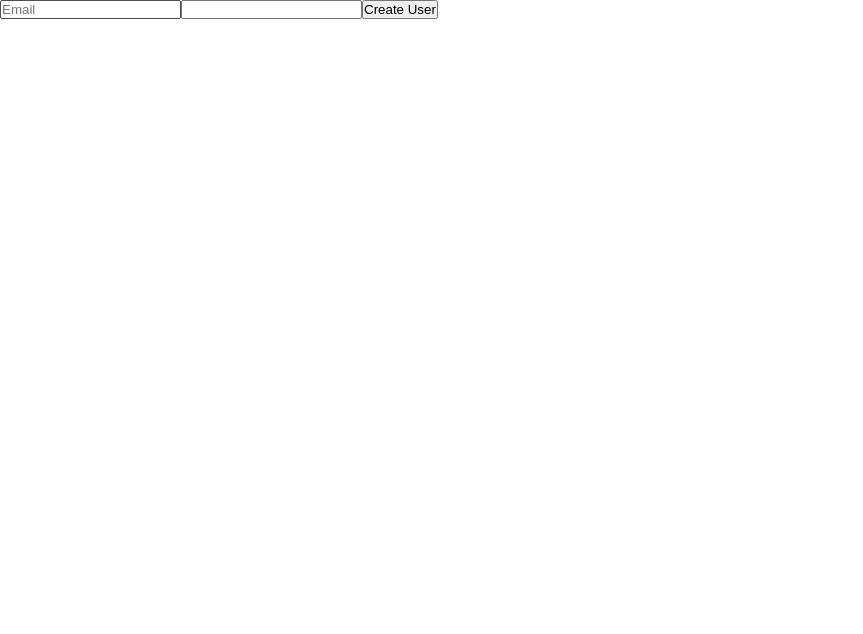
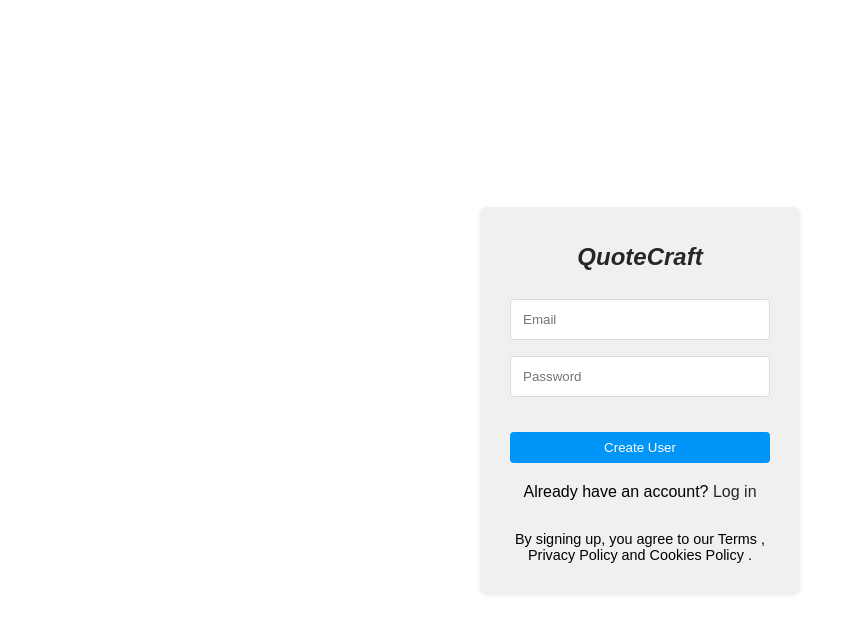
Before and after one commit to Saxyamdh/Quote-generator, a React (Vite) app: page /register in a window 1280 px wide. Shown: the top 634 px of the page, without its empty margins (0-863 px from the left). Built offline with nearby package versions, Linux system fonts and the light colour scheme.

Commit message:
Authenticated

```diff
--- /dev/null
+++ b/src/pages/Signup/login.css
@@ -0,0 +1,56 @@
+arent-container {
+    display: flex;
+    justify-content: center;
+    align-items: center;
+    height: 100vh;
+    font-family: 'Encode Sans Semi Condensed', sans-serif;
+  }
+
+  h1 {
+    margin-top: 1rem;
+    margin-bottom: 1rem;
+    font-family: 'Julius Sans One', sans-serif;
+  }
+
+  .login-form {
+    background-color: #f0f0f0;
+    border-radius: 8px;
+    box-shadow: 0 2px 4px rgba(0, 0, 0, 0.1);
+    padding: 20px;
+    width: 300px;
+    position: absolute;
+    top: 50%;
+    left: 50%;
+    transform: translate(-50%, -50%);
+    height: 400px;
+  }
+
+  .Login {
+    display: flex;
+    flex-direction: column;
+    margin-top: 5px;
+  }
+
+  input {
+    padding: 5px;
+    margin-top: 0.1rem;
+    margin-bottom: 30px;
+    border: 1px solid #ccc;
+    border-radius: 4px;
+  }
+
+  button {
+    padding: 8px 16px;
+    margin-top: 20px;
+    background-color: #0095f6; /* tara register.css bata change garesi change huncha*/
+    color: #fff;
+    border: none;
+    border-radius: 4px;
+    cursor: pointer;
+  }
+
+  .p {
+    margin-top: 35px;
+    text-align: center;
+    font-size: 0.9rem;
+  }
--- a/src/pages/Signup/login.jsx
+++ b/src/pages/Signup/login.jsx
@@ -3,6 +3,7 @@ import { useEffect, useState } from "react";
 import {  signInWithEmailAndPassword } from "firebase/auth";
 import { auth } from "../../firebase";
 import { useNavigate } from "react-router-dom";
+import "./login.css";
 
 const Login= () =>{
    const [email,setEmail] = useState("")
@@ -27,10 +28,13 @@ const Login= () =>{
                 navigate('/')
             }
         })
-    })
-
+    },[])
+    const createAccount=()=>{
+        navigate('/register')
+    }
     return(
         <div className="login-form">
+            <h1> QuoteCraft </h1>
             <form className="Login" onSubmit={signIn}>
                 <input
                 type="email"
@@ -46,10 +50,14 @@ const Login= () =>{
                 />
                 <button>Login</button>
             </form>
-            <p>Don`t Have an Account? Sign up</p>
+
+            <p className="p">
+              Don&apos;t Have an Account?  <a href="#" onClick={createAccount}> Sign up  </a>
+            </p>
+
         </div>
 
     )
 }
 
-export default Login
+export default Login;
--- /dev/null
+++ b/src/pages/Signup/register.css
@@ -0,0 +1,61 @@
+.register-card-container {
+    display: flex;
+    justify-content: center;
+    align-items: center;
+    height: 100vh;
+   /*font-family: 'Encode Sans Semi Condensed', sans-serif;*/
+  }
+
+  .register-card {
+    background-color: #f0f0f0;
+    border-radius: 8px;
+    box-shadow: 0 2px 4px rgba(0, 0, 0, 0.1);
+    padding: 30px;
+    width: 320px;
+  }
+
+  .register-card h1 {
+    font-size: 24px;
+    font-weight: bold;
+    margin-bottom: 20px;
+    color: #262626;
+    font-family: 'Julius Sans One', sans-serif;
+  }
+
+  .register-form {
+    display: flex;
+    flex-direction: column;
+  }
+
+  input {
+    padding: 12px;
+    margin-bottom: 15px;
+    border: 1px solid #dbdbdb;
+    border-radius: 3px;
+  }
+
+  button {
+    padding: 8px 16px;
+    background-color: #0095f6;
+    color: #fff;
+    border: none;
+    border-radius: 4px;
+    cursor: pointer;
+  }
+
+  .register-link {
+    margin-top: 20px;
+    text-align: center;
+    font-family: 'Nunito Sans', sans-serif;
+  }
+
+  .register-link a {
+    color: #262626;
+    text-decoration: none;
+  }
+
+  .p2{
+    margin-top: 30px;
+    text-align: center;
+    font-size: 0.90rem;
+  }
--- a/src/pages/Signup/register.jsx
+++ b/src/pages/Signup/register.jsx
@@ -1,11 +1,14 @@
 import { createUserWithEmailAndPassword } from "firebase/auth";
 import { useState } from "react";
 import { auth } from "../../firebase";
+import "./register.css";
+import { useNavigate } from "react-router-dom";
 
 
 const Register =() =>{
     const [registerUser,setRegisterUser]= useState("")
     const [newPassword,setNewPassword]=useState("")
+    const navigate=useNavigate()
 
     const createUser=(e)=>{
         e.preventDefault()
@@ -17,25 +20,41 @@ const Register =() =>{
             console.log(error);
         })
     }
-
-    return(
-        <>
-        <form className="Register-form" onSubmit={createUser}>
-            <input type="email"
+    const SignIn =()=>{
+        navigate('/login')
+    }
+    return (
+        <div className="register-card-container">
+          <div className="register-card">
+            <h1>QuoteCraft</h1>
+            <form className="register-form" onSubmit={createUser}>
+              <input
+                type="email"
                 onChange={(e) => setRegisterUser(e.target.value)}
                 value={registerUser}
                 placeholder="Email"
               />
               <input
+                type="password"
                 onChange={(e) => setNewPassword(e.target.value)}
                 value={newPassword}
-            type="password"
+                placeholder="Password"
               />
-    <button type="Submit">Create User</button>
+              <button type="submit">Create User</button>
             </form>
-        {console.log(registerUser)}
-        </>
-    )
-}
 
-export default Register
+            <div className="register-link">
+              <p>
+                Already have an account? <a href="#" onClick={SignIn}> Log in </a>
+              </p>
+
+              <p className="p2">
+                By signing up, you agree to our Terms , Privacy Policy and Cookies Policy .
+            </p>
+            </div>
+          </div>
+        </div>
+      );
+    };
+
+    export default Register;
--- a/src/pages/homepage/Main/Homepage.css
+++ b/src/pages/homepage/Main/Homepage.css
@@ -85,6 +85,7 @@
     padding-left:3px ;
     text-align: center;
     margin-right: 340px;
+    margin-bottom: 5px;
   }
 
   .SelectContainer {
@@ -113,3 +114,18 @@
     width: 140px;
     text-align: center;
   }
+.signIn{
+  position: absolute;
+  right: 10px;
+  top: 0px;
+  border-radius: 10px;
+  width: 100px;
+  height: 50px;
+  background-color: rgb(7, 1, 94);
+  opacity: 0.5;
+ }
+ .signIn:hover{
+  background-color: #007bff ;
+  transition:0.5s ease-in-out;
+  opacity: 1;
+ }
--- a/src/pages/homepage/Main/Homepage.jsx
+++ b/src/pages/homepage/Main/Homepage.jsx
@@ -1,15 +1,22 @@
-import { useState } from "react";
+import { useEffect, useState } from "react";
 import TodoList from "../components/To-do-List/Todo";
 import Quotes from "../components/To-do-List/Quotes";
 import Clock from "../components/To-do-List/clock";
 import './Homepage.css'
-//import { signOut } from "firebase/auth";
+import { signOut } from "firebase/auth";
+import { auth } from "../../../firebase";
+import { useNavigate } from "react-router-dom";
 
 
 const Home =()=>{
+  const [userStatus,setUserStatus]=useState(false)
+  const [genre,setGenre]=useState("")
+  const [temp, setTemp] = useState(0)
+  const [showForm,setShowForm]= useState(false)
+  const [index,setIndex] =useState(0)
+  const navigate =useNavigate()
 
-   const [index,setIndex] =useState(0)
-   const Genre=[
+  const Genre=[
     "age",
     "alone",
     "amazing",
@@ -79,7 +86,7 @@ const Home =()=>{
     "success"
    ]
 
-   const imageUrls=[
+  const imageUrls=[
     '../src/assets/1.jpeg',
     'src/assets/2.jpeg',
     'src/assets/3.jpeg',
@@ -105,11 +112,7 @@ const Home =()=>{
     setIndex((prev)=>(prev+1)%imageUrls.length)
    }
 
-    const [temp, setTemp] = useState(0)
-    const [showForm,setShowForm]= useState(false)
-
-
-    const handleShowForm = () => {
+   const handleShowForm = () => {
       setShowForm(true);
     };
 
@@ -121,17 +124,43 @@ const Home =()=>{
       setTemp(prev => prev+1)
     }
 
-
     const onClickButtonNext =(e)=>{
         e.preventDefault()
         refreshQuote(),
         changeBackground()
     }
 
-    const [genre,setGenre]=useState("")
+    useEffect(()=>{
+        auth.onAuthStateChanged((user)=>{
+          if(user){
+            setUserStatus(true)
+          }
+        })
+      },[])
+
+      const signIn=()=>{
+          navigate('/login')
+      }
+      const handleSignOut = () => {
+        signOut(auth)
+          .then(() => {
+            setUserStatus(false)
+            navigate("/");
+            alert("You are about to sign out")
+          })
+          .catch((err) => {
+            alert(err);
+          });
+      };
 
     return(
       <div className="Body" style={{backgroundImage:`url(${imageUrls[index]})`}}>
+        {!userStatus &&(
+          <button className="signIn" onClick={signIn}>SignIn</button>
+        )}
+        {userStatus &&(
+          <button className="signIn" onClick={handleSignOut}>SignOut</button>
+        )}
         <div>
           <div className="Header">
           <div className="Clock">
@@ -142,7 +171,7 @@ const Home =()=>{
             id="genre"
             value={genre}
             onChange={(e)=>setGenre(e.target.value)}
-            // size="7"
+
             >
             {Genre.map((genre) => (
               <option key={genre}>
--- a/src/pages/homepage/components/To-do-List/Quotes.css
+++ b/src/pages/homepage/components/To-do-List/Quotes.css
@@ -17,6 +17,7 @@
     font-weight: bold;
     margin-bottom: 10px;
     line-height: 40px;
+    margin-top: 0px;
   }
 
   h3 {
```
Lines whose indentation alone changed are shown as unchanged.
